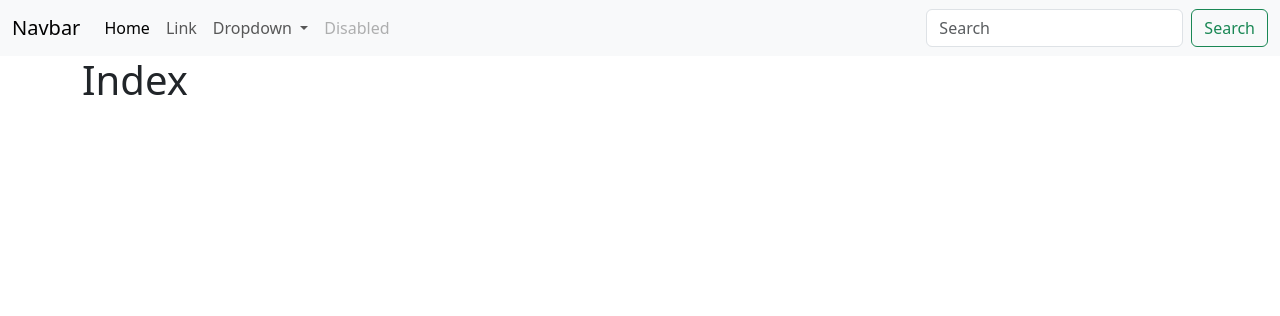
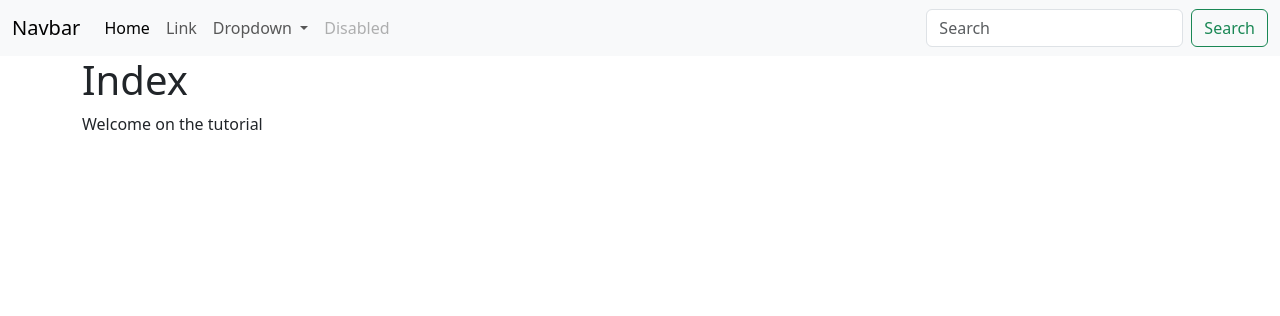
Before and after one commit to Ghack81/Projet-Django, a Django app: page / in a window 1280 px wide. Shown: the top 316 px of the page. Run offline with Django 4.2, Linux system fonts and the light colour scheme.

Commit message:
Add <p> for example

```diff
--- a/Website/home/templates/home/index.html
+++ b/Website/home/templates/home/index.html
@@ -14,6 +14,8 @@ Index
 
         <div class="col">
               <h1>Index</h1>
+
+              <p>Welcome on the tutorial</p>
         </div>
 
     </div>
```
